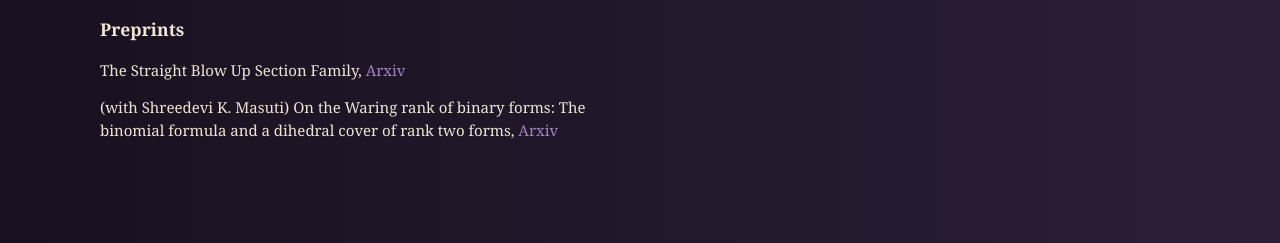
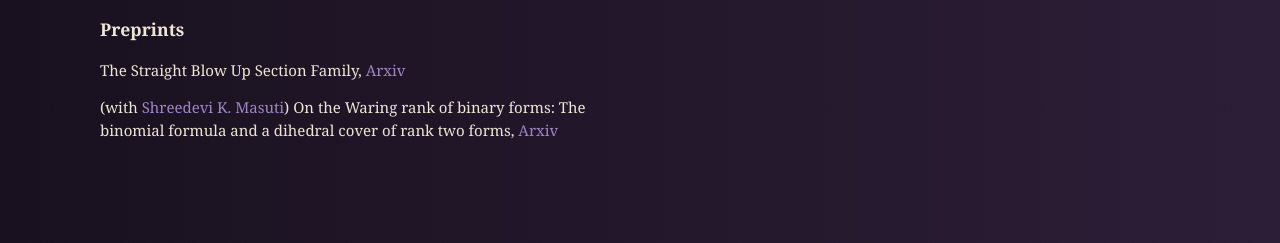
Before and after one commit to LauraBMo/LauraBMo.github.io, a Jekyll site: the page built from index.html, in a window 1280 px wide. Shown: the part 911-1154 px from the top of the page. Built offline with Jekyll 4.4.1, drawn with Linux system fonts in a browser that asks for light colours; part of the change alters nothing that is shown.

```diff
--- a/index.html
+++ b/index.html
@@ -62,7 +62,7 @@ title: Home
     The Straight Blow Up Section Family, <a href="https://arxiv.org/abs/1808.03062">Arxiv</a> <br />
   </p>
   <p>
-    (with Shreedevi K. Masuti) On the Waring rank of binary forms: The binomial formula and a dihedral cover of rank two forms, <a href="https://arxiv.org/abs/1901.08320">Arxiv</a> <br />
+    (with <a href="https://www.cmi.ac.in/people/fac-profile.php?id=shreedevikm"> Shreedevi K. Masuti</a>) On the Waring rank of binary forms: The binomial formula and a dihedral cover of rank two forms, <a href="https://arxiv.org/abs/1901.08320">Arxiv</a> <br />
   </p>
   <br />
   <br />
```
